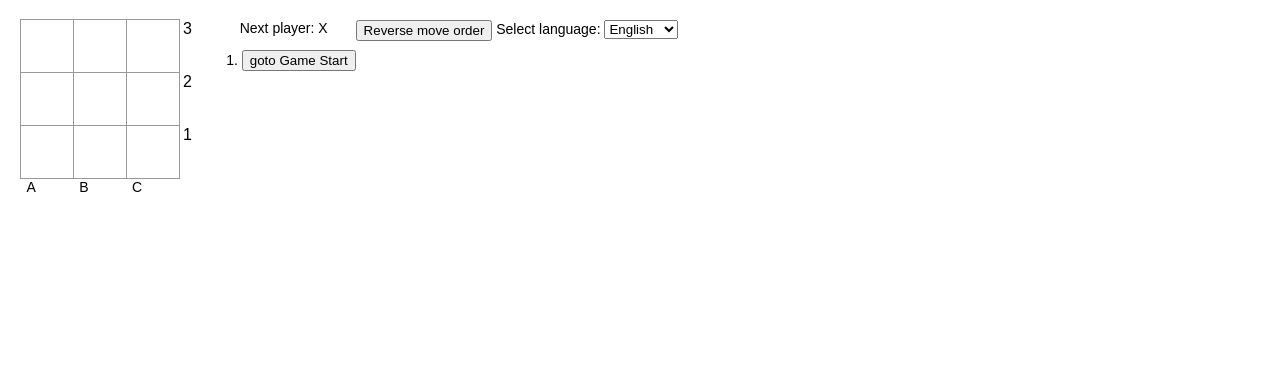
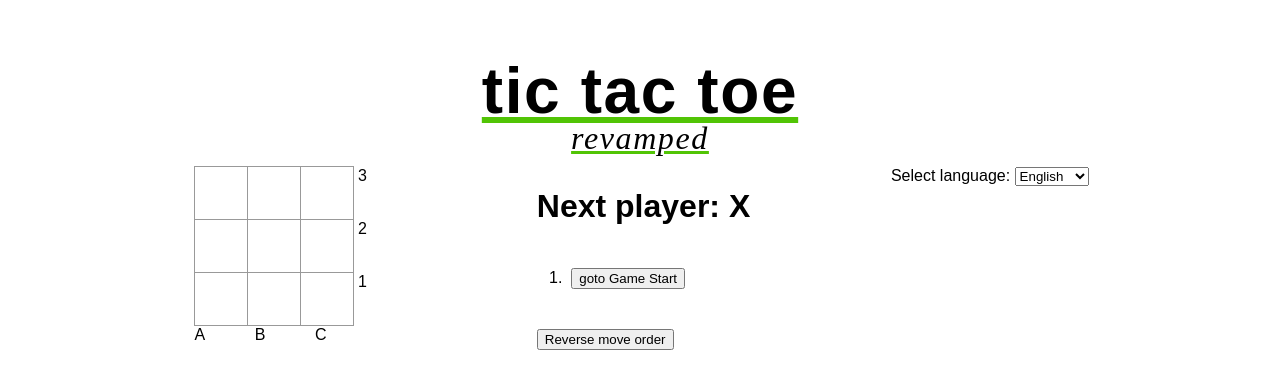
Before and after one commit to tangjm/tic-tac-toe-revamped, a React (Create React App) app: page / in a window 1280 px wide. Shown: the top 388 px of the page. Built offline with nearby package versions, Linux system fonts and the light colour scheme.

Commit message:
add title for application; add general css and redo layout

```diff
--- a/src/App.css
+++ b/src/App.css
@@ -1,5 +1,5 @@
 .App {
-  text-align: center;
+  text-align: left;
 }
 
 .App-logo {
--- a/src/App.js
+++ b/src/App.js
@@ -36,6 +36,10 @@ function App() {
   return (
     <div className="App">
       <LanguageContext.Provider value={determineLanguageContext()}>
+        <div className="titleContainer">
+          <h1 className='title'>Tic Tac Toe</h1>
+          <span className="title-descrip">Revamped</span>
+        </div>
         <Game />
       </LanguageContext.Provider>
     </div>
--- a/src/components/Game.jsx
+++ b/src/components/Game.jsx
@@ -39,11 +39,12 @@ const Game = () => {
 
 	return (
 		<div className="game">
-			<div className="game-board">
+			<div className="game-board container">
 				<Board squares={history[stepNumber].squares}
 					winningSquares={winningSquares}
 					onClick={handleClick} />
 			</div>
+			<div className="container">
 				<GameInfo gameInfo={{
 					history,
 					xIsNext,
@@ -54,8 +55,10 @@ const Game = () => {
 					setSelectedMove,
 					setWinningSquares
 				}} />
-			&nbsp;
+			</div>
+			<div className='container'>
 				<LanguageSettings />
+			</div>
 		</div>
 	);
 }
--- a/src/components/GameInfo.jsx
+++ b/src/components/GameInfo.jsx
@@ -42,6 +42,7 @@ const GameInfo = ({ gameInfo }) => {
 			return (
 				<li key={move} className={isSelected}>
 					<span>{getMoveCoordinates(move)}</span>
+					&nbsp;
 					<button className={isSelected}
 						onClick={() => jumpTo(move)}>
 						{desc}
@@ -105,10 +106,10 @@ const GameInfo = ({ gameInfo }) => {
 	return (
 		<>
 			<div className="game-info">
-				<div>{status()}</div>
+				<h1>{status()}</h1>
 				<ol>{moves()}</ol>
 			</div>
-			<div>
+			<div className="game-info flipOrder">
 				<button onClick={flipMoveOrder}>
 					{switchOrderText[language]}
 				</button>
--- a/src/components/LanguageSettings.jsx
+++ b/src/components/LanguageSettings.jsx
@@ -9,7 +9,7 @@ const LanguageSettings = () => {
 	const selectLanguage = gameText.languageSettingText[language];
 
 	return (
-		<div>
+		<>
 			<label htmlFor="language-select">{selectLanguage}:</label>
 			&nbsp;
 			<select id="language-select"
@@ -23,7 +23,7 @@ const LanguageSettings = () => {
 					)
 				})}
 			</select>
-		</div>
+		</>
 	)
 }
 
--- a/src/css/Game.css
+++ b/src/css/Game.css
@@ -1,6 +1,6 @@
 body {
-	font: 14px "Century Gothic", Futura, sans-serif;
-	margin: 20px;
+	font: 16px "Century Gothic", Futura, sans-serif;
+	margin: 4.2%;
   }
 
   ol, ul {
@@ -75,3 +75,42 @@ body {
   .numberCords {
 	font-size: 16px;
   }
+
+
+ .container {
+	  /* margin-left: 5%;
+	  margin-right: 5%; */
+	  /* padding-right: 8%; */
+	  padding-left: 12%;
+  }
+
+  .flipOrder {
+	  margin-top: 20px;
+	  padding-top: 20px;
+  }
+
+  .titleContainer {
+	  text-align: center;
+	  text-decoration: underline rgb(81, 196, 5);
+	  letter-spacing: 0.1rem;
+	  font-size: 2rem;
+	  text-transform: lowercase;
+	  margin-bottom: 10px;
+  }
+
+  .title {
+	  margin-bottom: -8px;
+  }
+
+  .title-descrip {
+	font-family: "Times New Roman", Times, serif;
+	letter-spacing: 0.1rem;
+	font-style: italic;
+	text-align: center;
+	text-decoration: none;
+	text-decoration: none;
+  }
+
+  h1 {
+	  margin-bottom: 20%;
+  }
```
Lines whose indentation alone changed are shown as unchanged.
